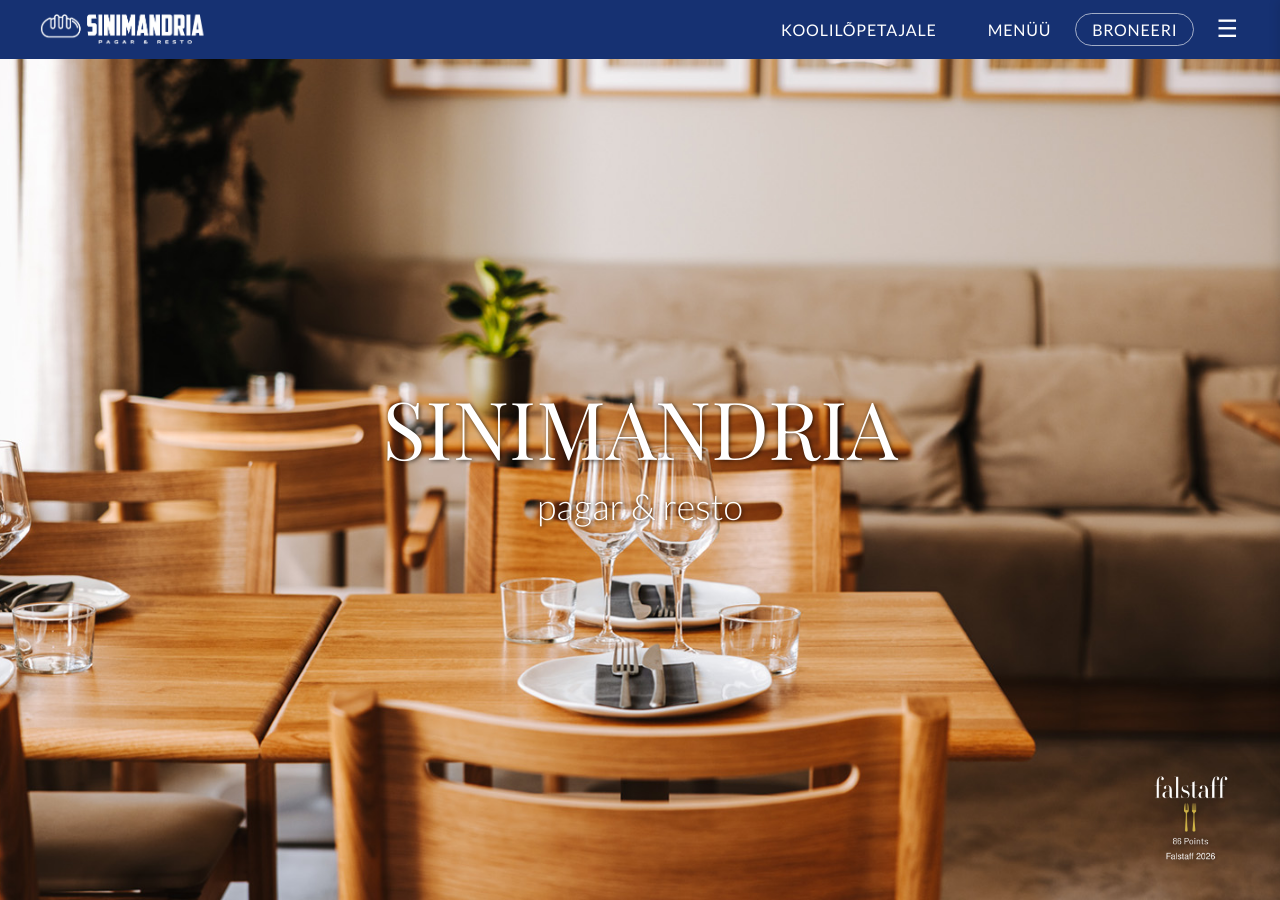
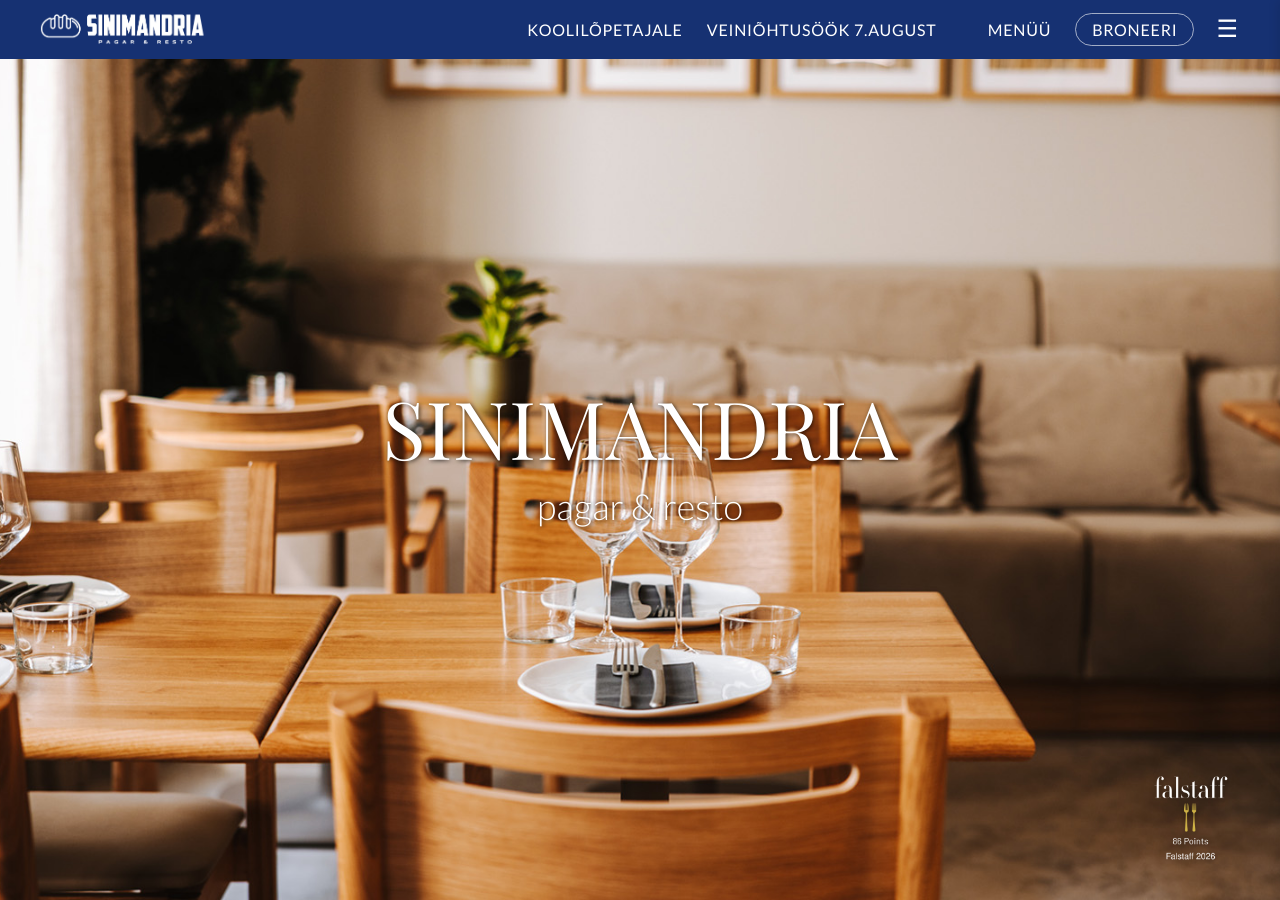
Before and after one commit to m-tu/sinimandria, a Jekyll site: the page built from pages/index.markdown, in a window 1280 px wide and 900 px high. Built offline with Jekyll 4.4.1, drawn with Linux system fonts in a browser that asks for light colours.

Commit message:
Update header.html

```diff
--- a/_includes/header.html
+++ b/_includes/header.html
@@ -9,6 +9,8 @@
       <nav id="main-nav">
         <div class="nav-inline">
           <a href="{{ '/events/lopetamine' | absolute_url }}">Koolilõpetajale</a>
+          <a href="{{ '/events/veinifestival' | absolute_url }}">Veiniõhtusöök 7.august</a>
+
            <!--<a href="{{ '/events/emadepaev' | absolute_url }}">Emadepäeva brunch</a>-->
           <a href="{{ '/menu/' | absolute_url }}">Menüü</a>
           <a href="https://book.easytable.com/book/?id=f4386&lang=auto" target="_blank" rel="noopener noreferrer" class="nav-link-cta">Broneeri</a>
```
